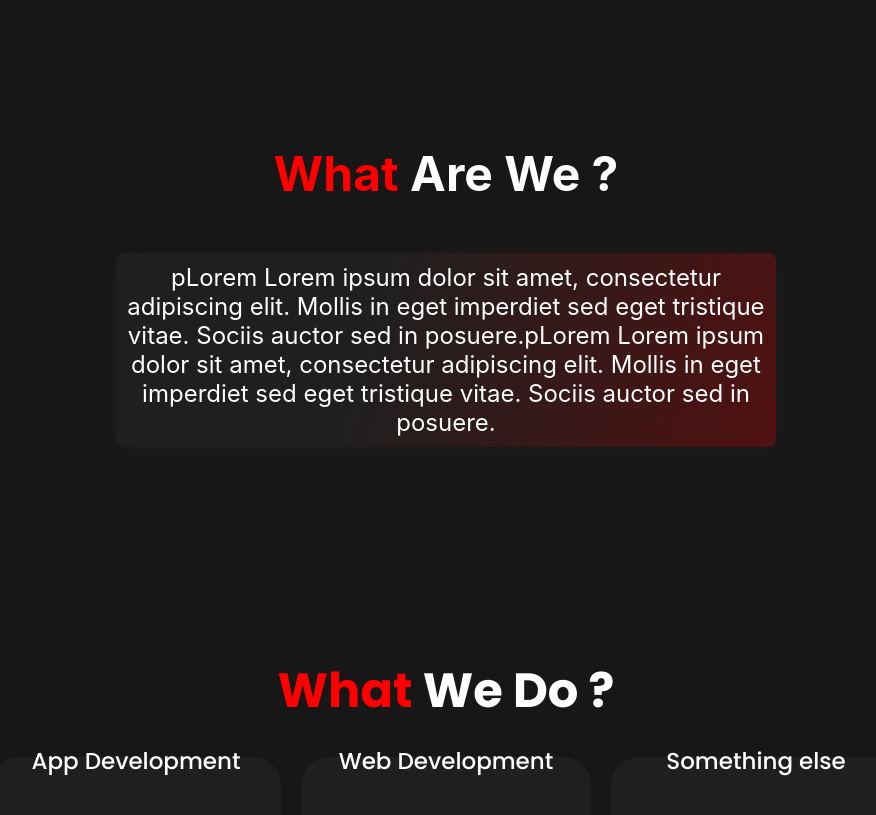
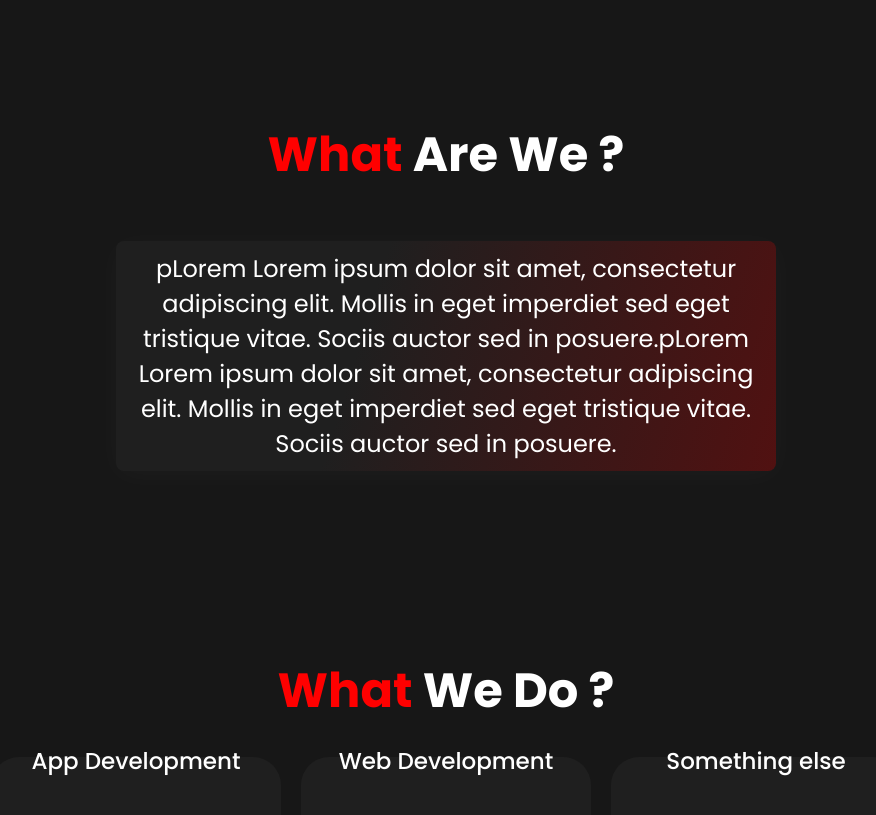
Before and after one commit to rennovex/rennovex.github.io, a React (Create React App) app in the folder rennovex-site/: page / in a window 1280 px wide. Shown: the part 860-1675 px from the top of the page, without its empty margins (194-1070 px from the left). Built offline with nearby package versions, Linux system fonts and the light colour scheme.

Commit message:
font-style change

```diff
--- a/rennovex-site/src/components/WhatAreWe.module.css
+++ b/rennovex-site/src/components/WhatAreWe.module.css
@@ -21,6 +21,7 @@
     height: 40vh;
 
 
+
 }
 .Whatarewe__desc__cont{
     margin: 5% ;
@@ -32,6 +33,7 @@
 .Whatarewe__header{
     font-size: 36px;
     color: #FFFFFF;
+    font-family: 'poppins';
 }
 
 .Whatarewe__desc{
@@ -53,7 +55,7 @@
     justify-content: center;
     height: 40vh;
     margin: 200px 0px;;
-
+    font-family: 'poppins';
 }
 .Whatarewe__desc__cont{
     margin-top: 50px;
--- a/rennovex-site/src/components/WhatWeDid.module.css
+++ b/rennovex-site/src/components/WhatWeDid.module.css
@@ -98,6 +98,7 @@
     }
     .header{
         font-size: 36px;
+        font-family: 'poppins';
     }
 
 }
--- a/rennovex-site/src/components/WhatWeDo.module.css
+++ b/rennovex-site/src/components/WhatWeDo.module.css
@@ -67,6 +67,7 @@
     }
     .header{
         font-size: 36px;
+        font-family: 'poppins';
     }
 
 }
```
